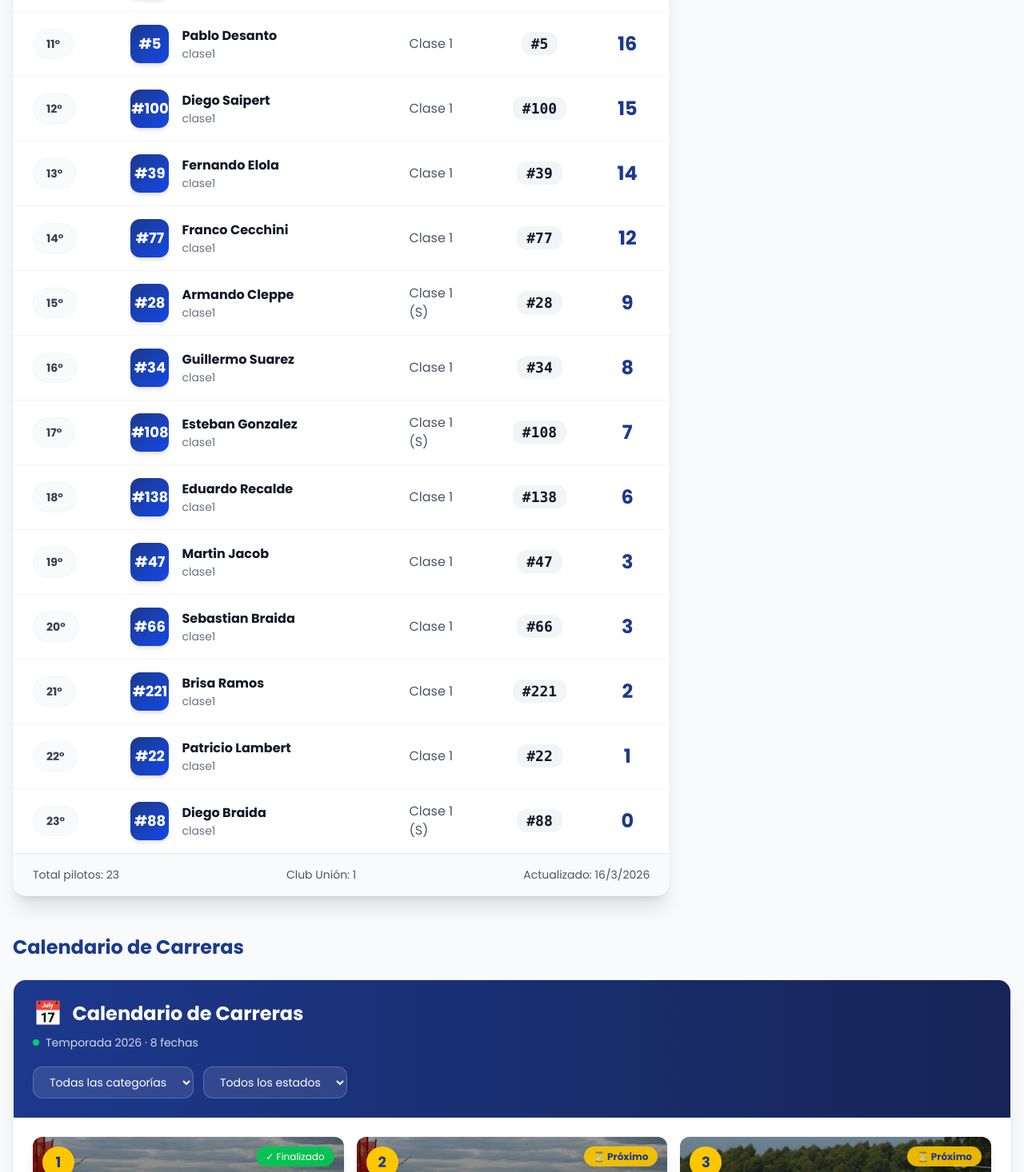
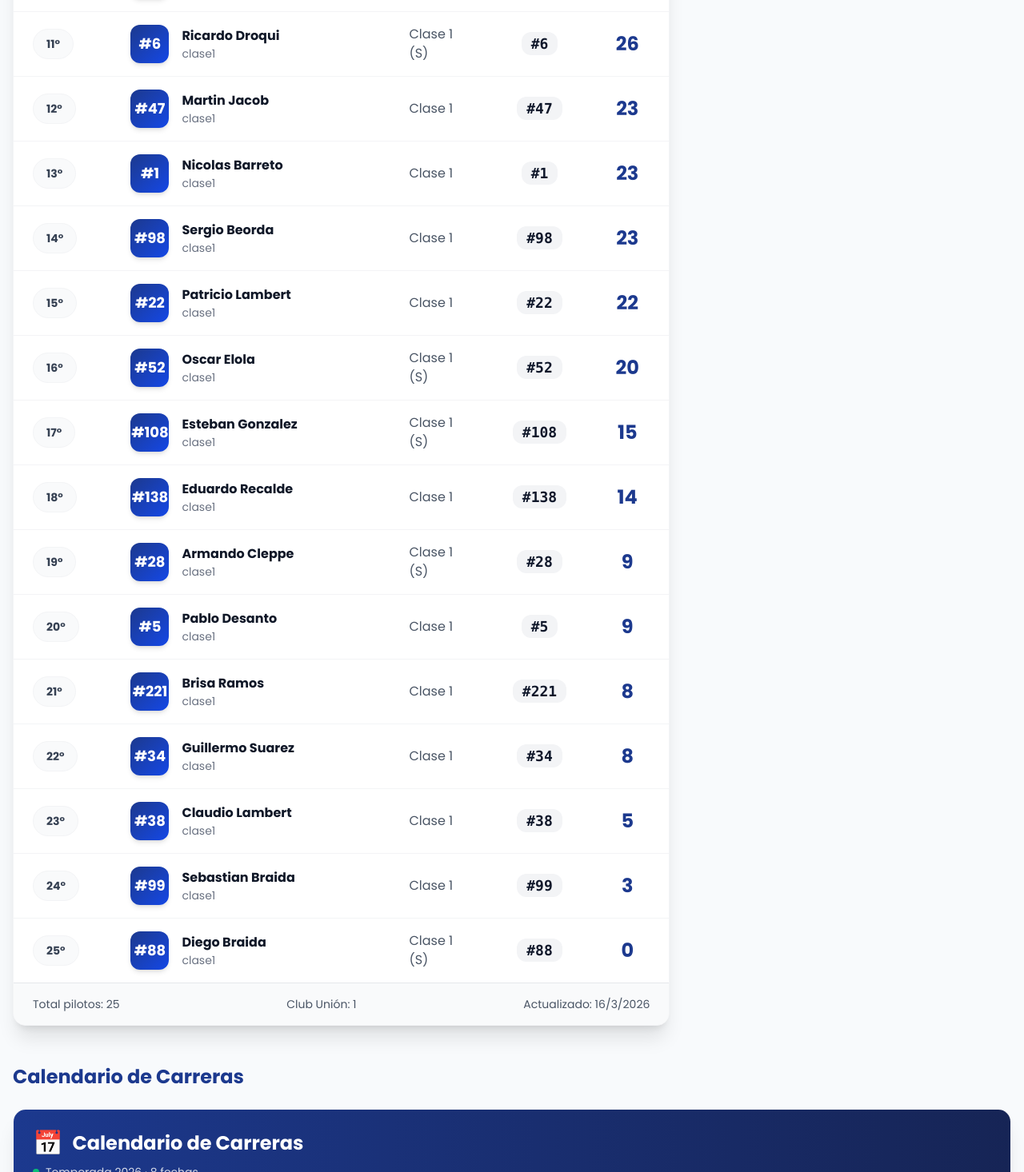
Before and after one commit to Agustin-Monti/clubunion, a Next.js app: page /actividades/automovilismo in a window 1280 px wide. Shown: the part 1284-2750 px from the top of the page at 80% size. Built offline with nearby package versions, Linux system fonts and the light colour scheme.

Commit message:
Update automovilismo.ts

```diff
--- a/data/automovilismo.ts
+++ b/data/automovilismo.ts
@@ -6,14 +6,13 @@ export const categoriasAutomovilismo = [
 ];
 
 export const todosLosPilotos = [
-  // Pilotos de la Clase 1 con puntos actualizados
   {
     id: 1,
     nombre: "Marco Risso",
     categoria: "clase1",
     numero: "25",
     auto: "Clase 1",
-    puntos: 39, // 1° puesto
+    puntos: 79,
     esDelClub: false
   },
   {
@@ -22,8 +21,8 @@ export const todosLosPilotos = [
     categoria: "clase1",
     numero: "81",
     auto: "Clase 1",
-    puntos: 34, // 2° puesto
-    esDelClub: true, // ¡Piloto del club!
+    puntos: 65,
+    esDelClub: true,
     foto: "/images/pilotos/mariano-marozzini.jpg"
   },
   {
@@ -32,7 +31,7 @@ export const todosLosPilotos = [
     categoria: "clase1",
     numero: "57",
     auto: "Clase 1",
-    puntos: 25, // 3° puesto
+    puntos: 52,
     esDelClub: false
   },
   {
@@ -41,7 +40,7 @@ export const todosLosPilotos = [
     categoria: "clase1",
     numero: "8",
     auto: "Clase 1",
-    puntos: 25, // 4° puesto
+    puntos: 42,
     esDelClub: false
   },
   {
@@ -50,7 +49,7 @@ export const todosLosPilotos = [
     categoria: "clase1",
     numero: "6",
     auto: "Clase 1 (S)",
-    puntos: 23, // 5° puesto
+    puntos: 26,
     esDelClub: false
   },
   {
@@ -59,7 +58,7 @@ export const todosLosPilotos = [
     categoria: "clase1",
     numero: "20",
     auto: "Clase 1 (S)",
-    puntos: 17, // 8° puesto
+    puntos: 37,
     esDelClub: false
   },
   {
@@ -68,7 +67,7 @@ export const todosLosPilotos = [
     categoria: "clase1",
     numero: "100",
     auto: "Clase 1",
-    puntos: 15, // 11° puesto
+    puntos: 27,
     esDelClub: false
   },
   {
@@ -77,7 +76,7 @@ export const todosLosPilotos = [
     categoria: "clase1",
     numero: "52",
     auto: "Clase 1 (S)",
-    puntos: 18, // 7° puesto
+    puntos: 20,
     esDelClub: false
   },
   {
@@ -86,7 +85,7 @@ export const todosLosPilotos = [
     categoria: "clase1",
     numero: "19",
     auto: "Clase 1",
-    puntos: 17, // 9° puesto
+    puntos: 29,
     esDelClub: false
   },
   {
@@ -95,7 +94,7 @@ export const todosLosPilotos = [
     categoria: "clase1",
     numero: "118",
     auto: "Clase 1",
-    puntos: 23, // 6° puesto
+    puntos: 59,
     esDelClub: false
   },
   {
@@ -104,7 +103,7 @@ export const todosLosPilotos = [
     categoria: "clase1",
     numero: "1",
     auto: "Clase 1",
-    puntos: 16, // 10° puesto
+    puntos: 23,
     esDelClub: false
   },
   {
@@ -113,7 +112,7 @@ export const todosLosPilotos = [
     categoria: "clase1",
     numero: "28",
     auto: "Clase 1 (S)",
-    puntos: 9, // 14° puesto
+    puntos: 9,
     esDelClub: false
   },
   {
@@ -122,7 +121,7 @@ export const todosLosPilotos = [
     categoria: "clase1",
     numero: "34",
     auto: "Clase 1",
-    puntos: 8, // 16° puesto
+    puntos: 8,
     esDelClub: false
   },
   {
@@ -131,7 +130,7 @@ export const todosLosPilotos = [
     categoria: "clase1",
     numero: "5",
     auto: "Clase 1",
-    puntos: 16, // 15° puesto
+    puntos: 9,
     esDelClub: false
   },
   {
@@ -140,7 +139,7 @@ export const todosLosPilotos = [
     categoria: "clase1",
     numero: "39",
     auto: "Clase 1",
-    puntos: 14, // 12° puesto
+    puntos: 28,
     esDelClub: false
   },
   {
@@ -149,7 +148,7 @@ export const todosLosPilotos = [
     categoria: "clase1",
     numero: "77",
     auto: "Clase 1",
-    puntos: 12, // 13° puesto
+    puntos: 26,
     esDelClub: false
   },
   {
@@ -158,7 +157,7 @@ export const todosLosPilotos = [
     categoria: "clase1",
     numero: "138",
     auto: "Clase 1",
-    puntos: 6, // 18° puesto
+    puntos: 14,
     esDelClub: false
   },
   {
@@ -167,7 +166,7 @@ export const todosLosPilotos = [
     categoria: "clase1",
     numero: "108",
     auto: "Clase 1 (S)",
-    puntos: 7, // 17° puesto
+    puntos: 15,
     esDelClub: false
   },
   {
@@ -176,7 +175,7 @@ export const todosLosPilotos = [
     categoria: "clase1",
     numero: "221",
     auto: "Clase 1",
-    puntos: 2, // 21° puesto
+    puntos: 8,
     esDelClub: false
   },
   {
@@ -185,16 +184,16 @@ export const todosLosPilotos = [
     categoria: "clase1",
     numero: "22",
     auto: "Clase 1",
-    puntos: 1, // 22° puesto
+    puntos: 22,
     esDelClub: false
   },
   {
     id: 21,
     nombre: "Sebastian Braida",
     categoria: "clase1",
-    numero: "66",
+    numero: "99",
     auto: "Clase 1",
-    puntos: 3, // 20° puesto
+    puntos: 3,
     esDelClub: false
   },
   {
@@ -203,7 +202,7 @@ export const todosLosPilotos = [
     categoria: "clase1",
     numero: "88",
     auto: "Clase 1 (S)",
-    puntos: 0, // 23° puesto
+    puntos: 0,
     esDelClub: false
   },
   {
@@ -212,7 +211,25 @@ export const todosLosPilotos = [
     categoria: "clase1",
     numero: "47",
     auto: "Clase 1",
-    puntos: 3, // 19° puesto
+    puntos: 23,
+    esDelClub: false
+  },
+  {
+    id: 24,
+    nombre: "Sergio Beorda",
+    categoria: "clase1",
+    numero: "98",
+    auto: "Clase 1",
+    puntos: 23,
+    esDelClub: false
+  },
+  {
+    id: 25,
+    nombre: "Claudio Lambert",
+    categoria: "clase1",
+    numero: "38",
+    auto: "Clase 1",
+    puntos: 5,
     esDelClub: false
   }
 ];
@@ -246,8 +263,10 @@ export const calendarioAutomovilismo: {
     id: 2,
     fecha: "2026-04-26",
     circuito: "C. del Uruguay",
-    categoria: "tp",
-    estado: "próximo"
+    categoria: "clase1",
+    estado: "completado",
+    ganador: "Marco Risso",
+    tieneResultados: true
   },
   {
     id: 3,
```
